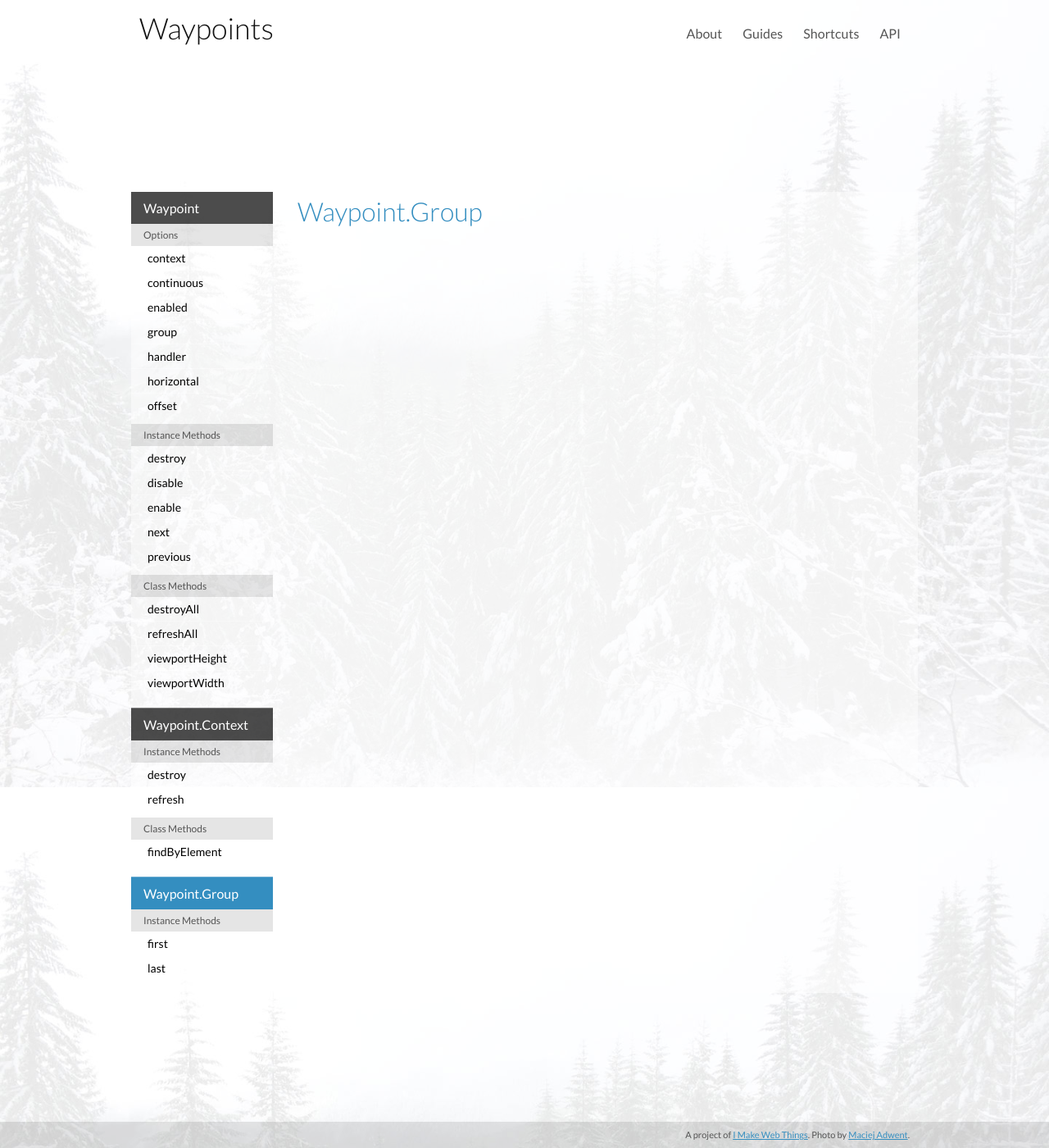
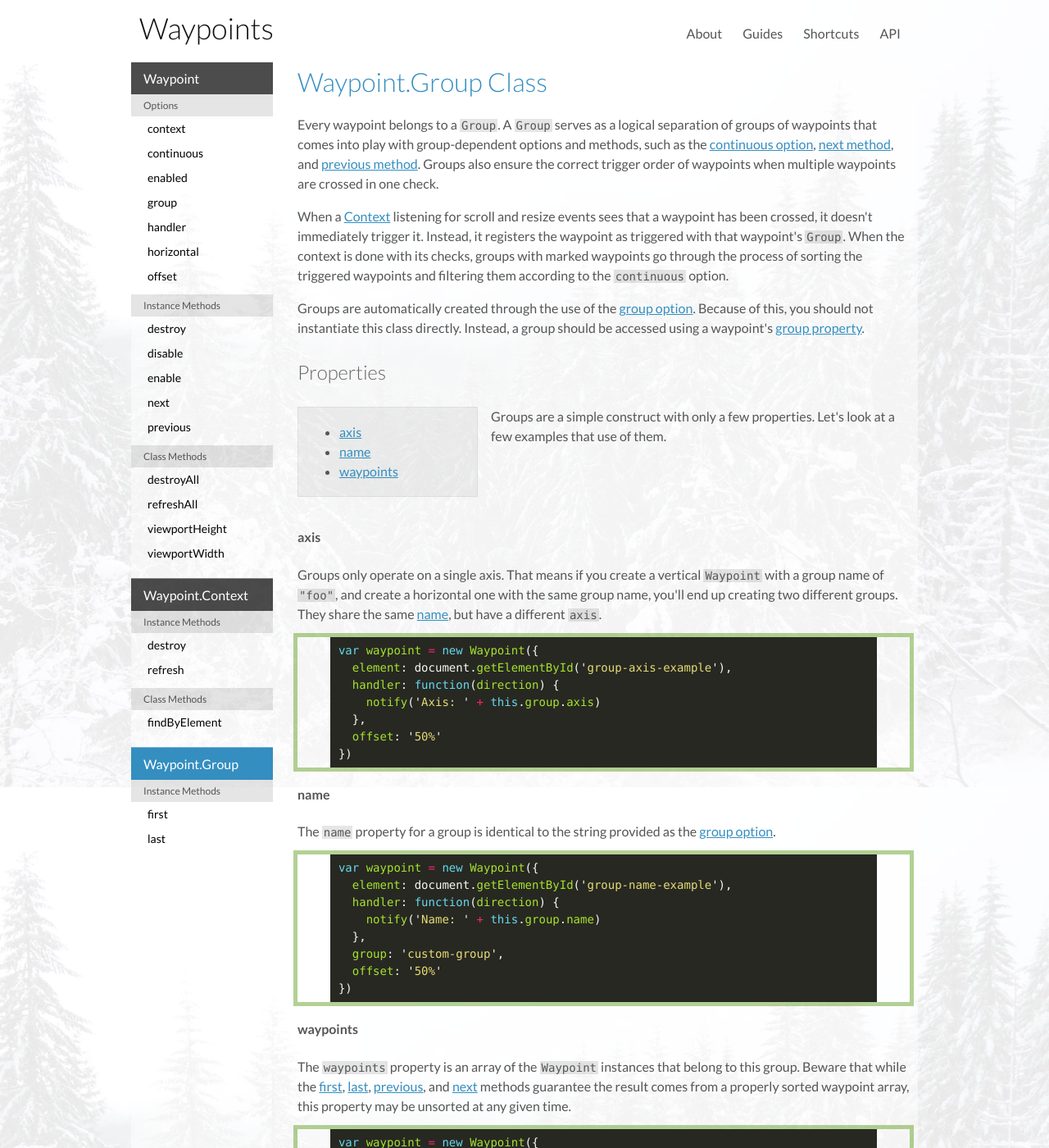
Before and after one commit to imakewebthings/waypoints, a Jekyll site: the page built from api/group/index.html, in a window 1280 px wide and 1400 px high. Shown: the whole window at 82% size. Built offline with Jekyll 4.4.1, drawn with Linux system fonts in a browser that asks for light colours; nearby versions of some CDN libraries; some of the changed text lies outside the part shown.

Commit message:
Group class

```diff
--- a/api/context/index.html
+++ b/api/context/index.html
@@ -1,6 +1,6 @@
 ---
 layout: api
-title: Waypoint.Context
+title: Waypoint.Context Class
 subsection: context
 ---
 
--- a/api/group/index.html
+++ b/api/group/index.html
@@ -1,7 +1,76 @@
 ---
 layout: api
-title: Waypoint.Group
+title: Waypoint.Group Class
 subsection: group
 ---
 
-<h2>Waypoint.Group</h2>
+<h2>Waypoint.Group Class</h2>
+
+<p>Every waypoint belongs to a <code>Group</code>. A <code>Group</code> serves as a logical separation of groups of waypoints that comes into play with group-dependent options and methods, such as the <a href="../continuous-option">continuous option</a>, <a href="../next">next method</a>, and <a href="../previous">previous method</a>. Groups also ensure the correct trigger order of waypoints when multiple waypoints are crossed in one check.</p>
+
+<p>When a <a href="../context">Context</a> listening for scroll and resize events sees that a waypoint has been crossed, it doesn't immediately trigger it. Instead, it registers the waypoint as triggered with that waypoint's <code>Group</code>. When the context is done with its checks, groups with marked waypoints go through the process of sorting the triggered waypoints and filtering them according to the <code>continuous</code> option.</p>
+
+<p>Groups are automatically created through the use of the <a href="../group-option">group option</a>. Because of this, you should not instantiate this class directly. Instead, a group should be accessed using a waypoint's <a href="../waypoint/#group-property">group property</a>.</p>
+
+<h3>Properties</h3>
+
+<div class="properties-container">
+  <div class="reference properties">
+    <ul>
+      <li><a href="#axis-property">axis</a></li>
+      <li><a href="#name-property">name</a></li>
+      <li><a href="#waypoints-property">waypoints</a></li>
+    </ul>
+  </div>
+  <p>Groups are a simple construct with only a few properties. Let's look at a few examples that use of them.</p>
+</div>
+
+<h4 id="axis-property">axis</h4>
+
+<p>Groups only operate on a single axis. That means if you create a vertical <code>Waypoint</code> with a group name of <code>"foo"</code>, and create a horizontal one with the same group name, you'll end up creating two different groups. They share the same <a href="#name-property">name</a>, but have a different <code>axis</code>.</p>
+
+<div id="group-axis-example" class="waypoint">
+{% highlight js %}
+var waypoint = new Waypoint({
+  element: document.getElementById('group-axis-example'),
+  handler: function(direction) {
+    notify('Axis: ' + this.group.axis)
+  },
+  offset: '50%'
+})
+{% endhighlight %}
+</div>
+
+<h4 id="name-property">name</h4>
+
+<p>The <code>name</code> property for a group is identical to the string provided as the <a href="../group-option">group option</a>.</p>
+
+<div id="group-name-example" class="waypoint">
+{% highlight js %}
+var waypoint = new Waypoint({
+  element: document.getElementById('group-name-example'),
+  handler: function(direction) {
+    notify('Name: ' + this.group.name)
+  },
+  group: 'custom-group',
+  offset: '50%'
+})
+{% endhighlight %}
+</div>
+
+<h4 id="waypoints-property">waypoints</h4>
+
+<p>The <code>waypoints</code> property is an array of the <code>Waypoint</code> instances that belong to this group. Beware that while the <a href="../first">first</a>, <a href="../last">last</a>, <a href="../previous">previous</a>, and <a href="../next">next</a> methods guarantee the result comes from a properly sorted waypoint array, this property may be unsorted at any given time.</p>
+
+<div id="group-waypoints-example" class="waypoint">
+{% highlight js %}
+var waypoint = new Waypoint({
+  element: document.getElementById('group-waypoints-example'),
+  handler: function(direction) {
+    notify('Group waypoint count: ' + this.group.waypoints.length)
+  },
+  group: 'custom-group',
+  offset: 'bottom-in-view'
+})
+{% endhighlight %}
+</div>
--- a/js/scripts.js
+++ b/js/scripts.js
@@ -536,6 +536,26 @@
     })
   }
 
+  function groupClassExamples() {
+    $('#group-axis-example').waypoint(function(direction) {
+      notify('Axis: ' + this.group.axis)
+    }, {
+      offset: '50%'
+    })
+    $('#group-name-example').waypoint(function(direction) {
+      notify('Name: ' + this.group.name)
+    }, {
+      group: 'custom-group',
+      offset: '50%'
+    })
+    $('#group-waypoints-example').waypoint(function(direction) {
+      notify('Group waypoint count: ' + this.group.waypoints.length)
+    }, {
+      group: 'custom-group',
+      offset: 'bottom-in-view'
+    })
+  }
+
   function initApiExamples() {
     disableEnableExample()
     destroyExample()
@@ -557,6 +577,7 @@
     lastExample()
     waypointClassExamples()
     contextClassExamples()
+    groupClassExamples()
   }
 
   $(function() {
```
